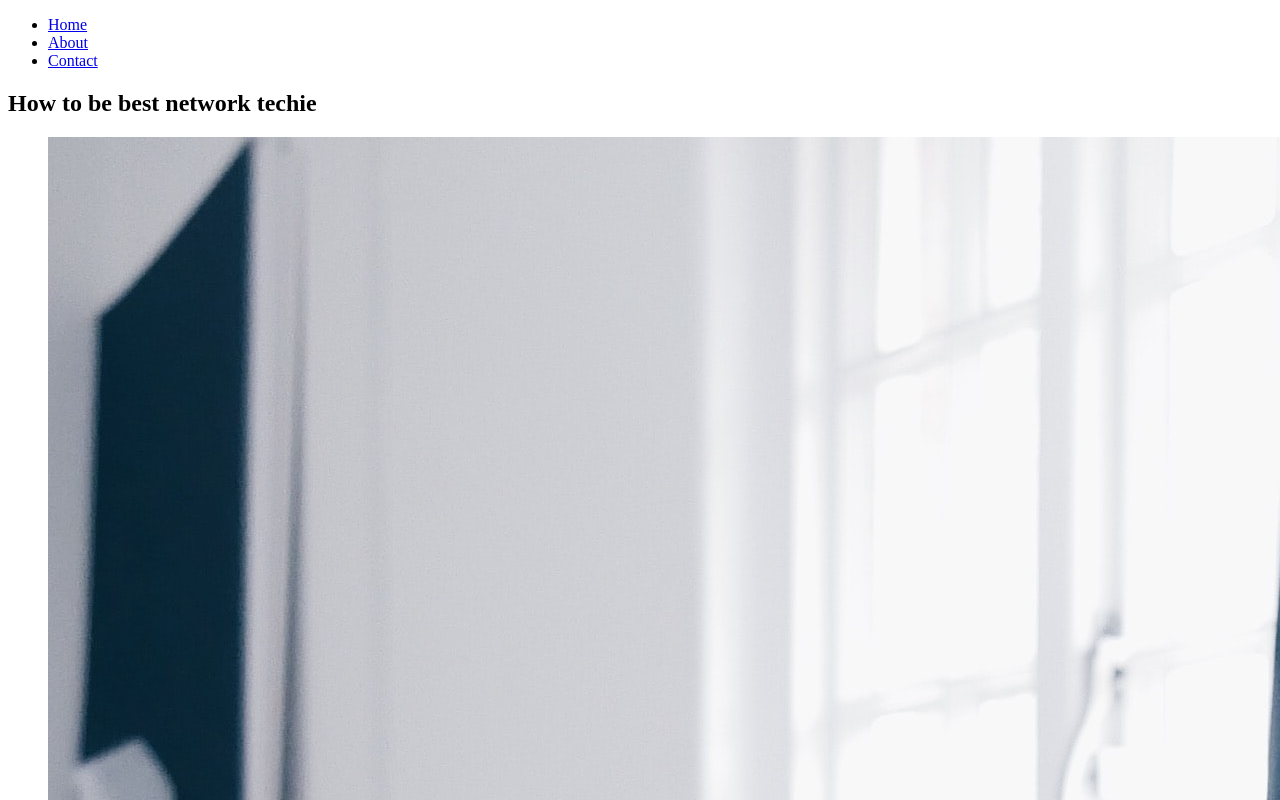
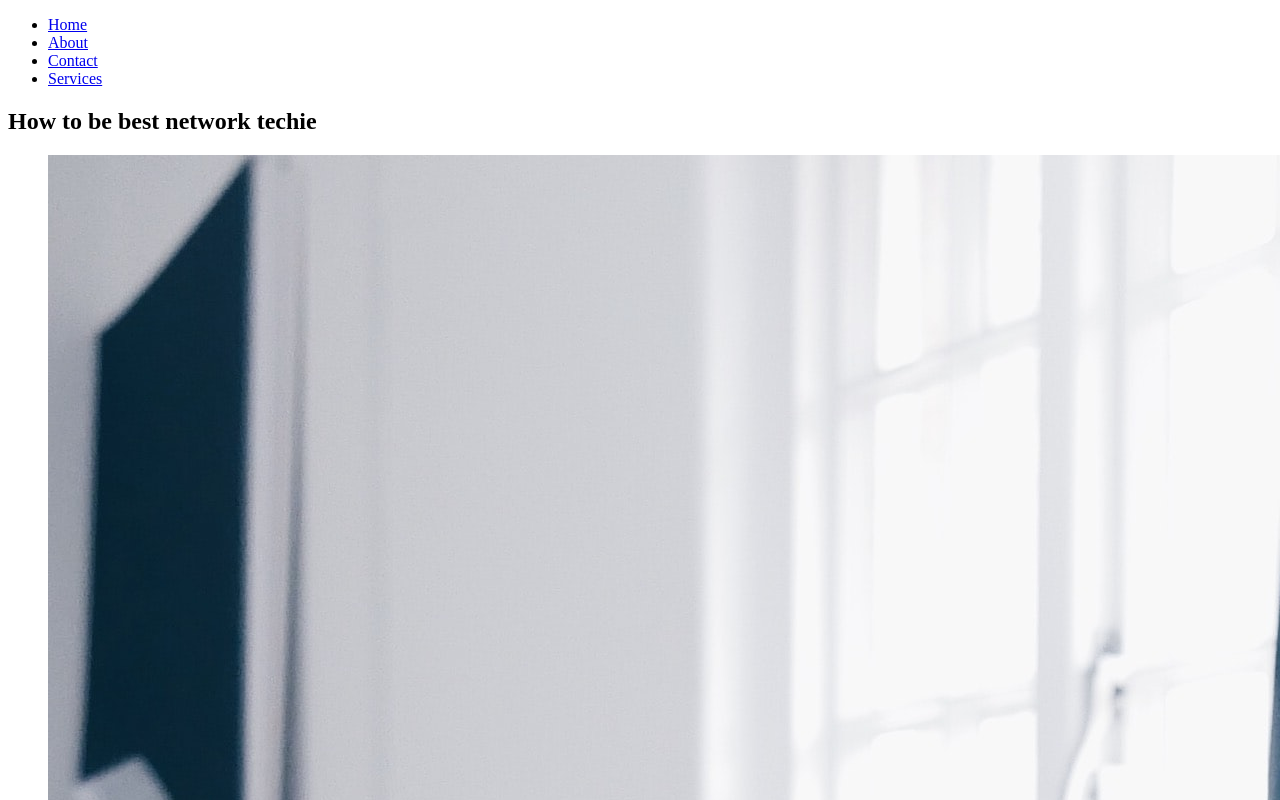
Before and after one commit to lukasmwangi/website, a plain HTML site: page index.html in a window 1280 px wide. Shown: the top 800 px of the page. Drawn offline with Linux system fonts and the light colour scheme.

Commit message:
added services to navigation

```diff
--- a/index.html
+++ b/index.html
@@ -13,6 +13,7 @@
                 <li><a href="index.html">Home</a> </li>
                 <li><a href="about.html">About</a> </li>
                 <li><a href="contact.html">Contact</a> </li>
+                <li><a href="services.html">Services</a></li>
             </ul>
         </nav>
         <section>
@@ -29,6 +30,7 @@
                 <p>The quick brown fox jumped over the lazy dog</p>
                 <p>What is Lorem Ipsum?
                     Lorem Ipsum is simply dummy text of the printing and typesetting industry. Lorem Ipsum has been the industry's standard dummy text ever since the 1500s, when an unknown printer took a galley of type and scrambled it to make a type specimen book. It has survived not only five centuries, but also the leap into electronic typesetting, remaining essentially unchanged. It was popularised in the 1960s with the release of Letraset sheets containing Lorem Ipsum passages, and more recently with desktop publishing software like Aldus PageMaker including versions of Lorem Ipsum.</p>
+                   <br/> <p>What is Lorem Ipsum? Lorem Ipsum is simply dummy text of the printing and typesetting industry. Lorem Ipsum has been the industry's standard dummy text ever since the 1500s, when an unknown printer took a galley of type and scrambled it to make a type specimen book. It has survived not only five centuries, but also the leap into electronic typesetting, remaining essentially unchanged. It was popularised in the 1960s with the release of Letraset sheets containing Lorem Ipsum passages, and more recently with desktop publishing software like Aldus PageMaker including versions of Lorem Ipsum.</p>
             </article>
         </section>
         <footer>Copyright &COPY; 2021 Network Techie</footer>
```
